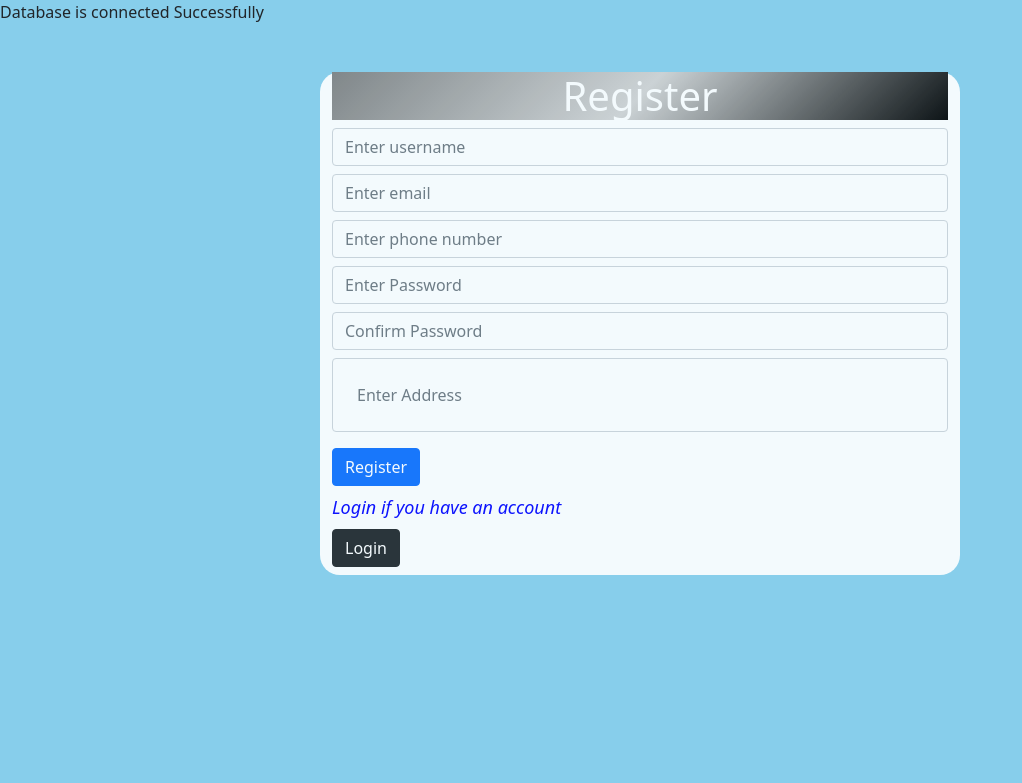
After one commit to frhscopex/college, a PHP site: page /register.php in a window 1280 px wide. The commit adds this page. Shown: the top 783 px of the page, without its empty margins (0-1022 px from the left). Run offline with PHP 8.4, Linux system fonts and the light colour scheme.

Commit message:
login changes

```diff
--- a/dbcon.php
+++ b/dbcon.php
@@ -1,8 +1,8 @@
 <?php
 session_start();
 $con=mysqli_connect('localhost','root','','tms');
-/*if($con)
+if($con)
 {
 	echo "Database is connected Successfully";
-}*/
+}
 ?>
--- a/login.php
+++ b/login.php
@@ -2,7 +2,7 @@
 require "dbcon.php";
 if (!empty($_SESSION['username']))
 {
-  header('location:home.php');
+  header('location:index.php');
 }
 
 if(isset($_POST['login']))
@@ -18,7 +18,7 @@ if(isset($_POST['login']))
     {
       $_SESSION['id']=true;
       $_SESSION['username']=$row['name'];
-      header('location:home.php');
+      header('location:index.php');
 
     }
     else
--- /dev/null
+++ b/register.php
@@ -0,0 +1,113 @@
+<?php
+require "dbcon.php";
+if (!empty($_SESSION['username']))
+{
+  header('location:home.php');
+}
+
+if(isset($_POST['register']))
+{
+  $name=$_POST['name'];
+  $email=$_POST['email'];
+  $phone=$_POST['phone'];
+  $password=$_POST['password'];
+  $cpassword=$_POST['cpassword'];
+  $address=$_POST['address'];
+  $duplicate=mysqli_query($con,"SELECT * FROM customer WHERE name='$name' OR email='$email'");
+  if(mysqli_num_rows($duplicate)>0)
+  {
+    echo "<script>alert('name or email has been already taken');</script>";
+  }
+  else
+  {
+    if($password==$cpassword)
+    {
+      $sql="INSERT INTO customer VALUES('','$name','$email','$phone','$password','$address')";
+      mysqli_query($con,$sql);
+      echo "<script> alert('Your account has been created Successfully');</script>";
+    }
+    else
+    {
+      echo "<script>alert('The Password Doesn't Match');</scriprt>";
+    }
+  }
+}
+?>
+<!doctype html>
+<html lang="en">
+  <head>
+    <!-- Required meta tags -->
+    <meta charset="utf-8">
+    <meta name="viewport" content="width=device-width, initial-scale=1">
+
+    <!-- Bootstrap CSS -->
+    <link href="https://cdn.jsdelivr.net/npm/bootstrap@5.0.2/dist/css/bootstrap.min.css" rel="stylesheet" integrity="sha384-EVSTQN3/azprG1Anm3QDgpJLIm9Nao0Yz1ztcQTwFspd3yD65VohhpuuCOmLASjC" crossorigin="anonymous">
+
+    <title>Register</title>
+    <style>
+      body{
+        background-color: skyblue;
+      }
+      .login{
+        height: auto;
+        background-color: white;
+        border-radius: 20px;
+        opacity: 0.9;
+      }
+      .login h1{
+        color: white;
+        background: linear-gradient(135deg,grey,lightgrey,black);
+        text-align: center;
+      }
+      .login span{
+        color: blue;
+        font-size: 18px;
+        font-style: italic;
+      }
+    </style>
+  </head>
+  <body>
+    <div class="container login col-lg-6 mt-5">
+      <h1>Register</h1>
+      <form method="POST" onsubmit="validate();">
+        <input type="text" name="name" placeholder="Enter username" class="form-control mt-2 mb-2" id="name" value="">
+        <input type="email" name="email" placeholder="Enter email" class="form-control mt-2 mb-2">
+        <input type="number" name="phone" placeholder="Enter phone number" class="form-control mt-2 mb-2">
+        <input type="password" name="password" placeholder="Enter Password" class="form-control mt-2 mb-2">
+        <input type="password" name="cpassword" placeholder="Confirm Password" class="form-control mt-2 mb-2">
+        <input type="text" name="address" placeholder="Enter Address" class="form-control mt-2 mb-2 p-4">
+        <input type="submit" name="register" value="Register" class="btn btn-primary mt-2 mb-2">
+        <br>
+        <span>Login if you have an account</span>
+        <br>
+        <a href="login.php" class="btn btn-dark mt-2 mb-2">Login</a>
+      </form>
+
+    </div>
+
+    <!-- Optional JavaScript; choose one of the two! -->
+
+    <!-- Option 1: Bootstrap Bundle with Popper -->
+    <script src="https://cdn.jsdelivr.net/npm/bootstrap@5.0.2/dist/js/bootstrap.bundle.min.js" integrity="sha384-MrcW6ZMFYlzcLA8Nl+NtUVF0sA7MsXsP1UyJoMp4YLEuNSfAP+JcXn/tWtIaxVXM" crossorigin="anonymous"></script>
+
+    <!-- Option 2: Separate Popper and Bootstrap JS -->
+    <!--
+    <script src="https://cdn.jsdelivr.net/npm/@popperjs/core@2.9.2/dist/umd/popper.min.js" integrity="sha384-IQsoLXl5PILFhosVNubq5LC7Qb9DXgDA9i+tQ8Zj3iwWAwPtgFTxbJ8NT4GN1R8p" crossorigin="anonymous"></script>
+    <script src="https://cdn.jsdelivr.net/npm/bootstrap@5.0.2/dist/js/bootstrap.min.js" integrity="sha384-cVKIPhGWiC2Al4u+LWgxfKTRIcfu0JTxR+EQDz/bgldoEyl4H0zUF0QKbrJ0EcQF" crossorigin="anonymous"></script>
+    -->
+    <script>
+      function validate()
+      {
+        var name=document.getElementById('name').value;
+        if(name=="")
+        {
+          alert("username must be required")
+        }
+        elif(name==>3)
+        {
+          alert("Name is too short")
+        }
+      }
+    </script>
+  </body>
+</html>
```
Also changed, not shown: index.php (+5 -4 lines).
